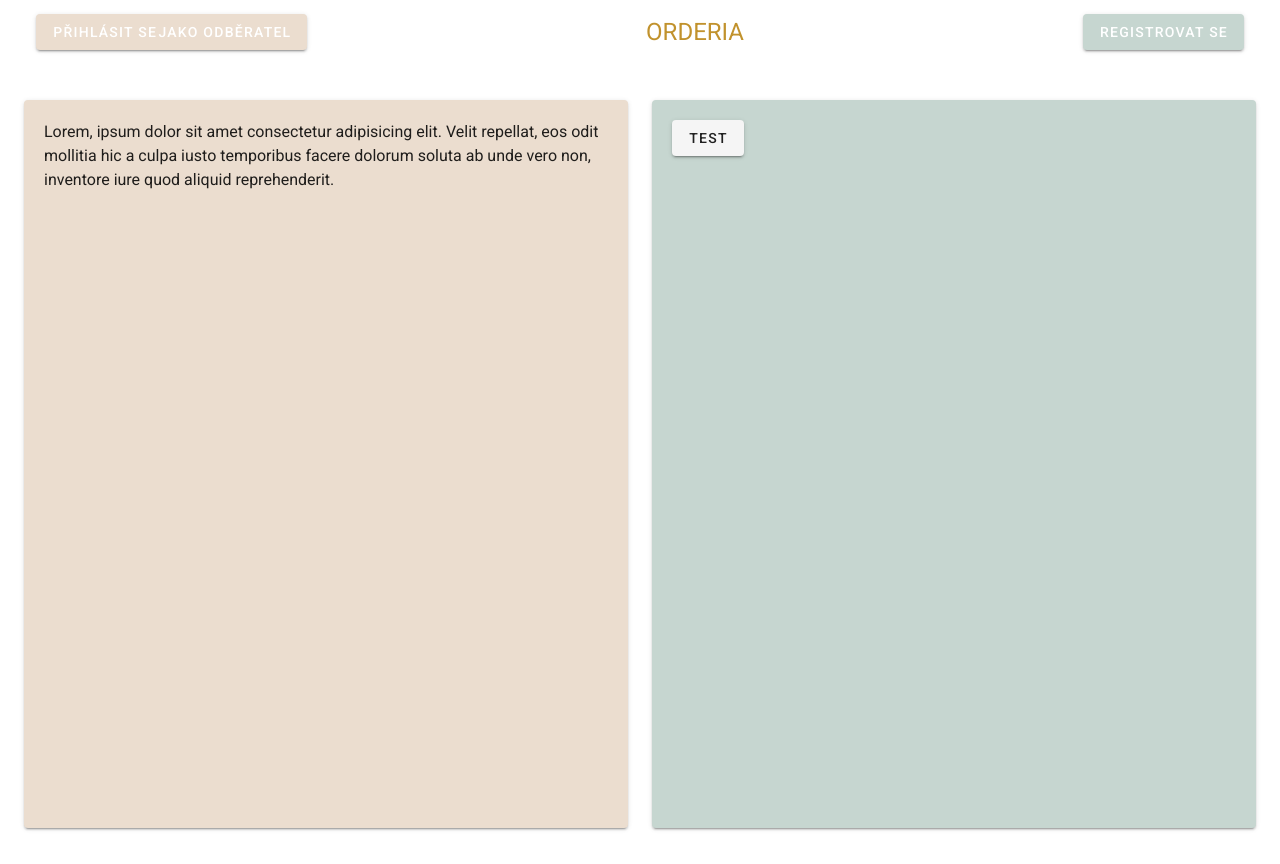
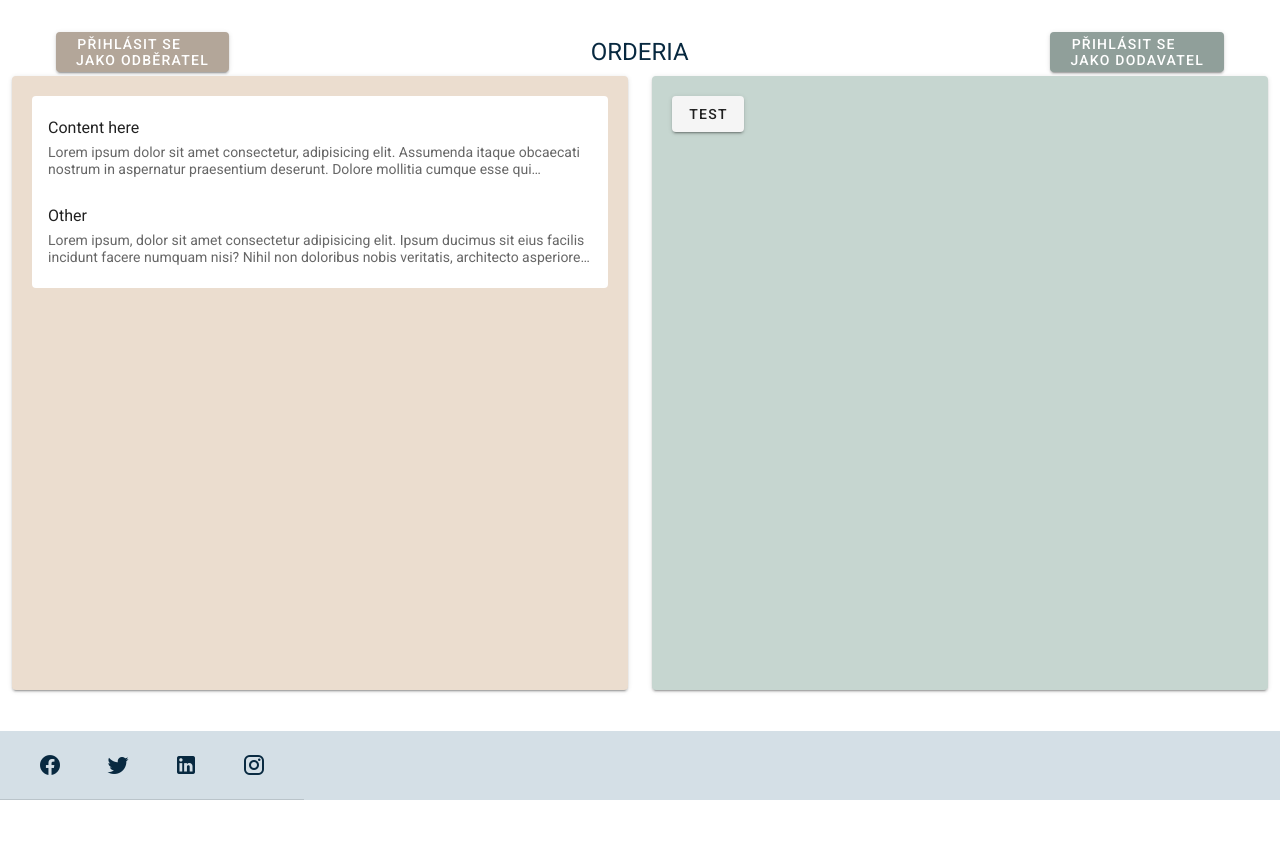
Before and after one commit to zladkaskazkina/Orderia, a Vue app: page / in a window 1280 px wide. After the commit the page ends 800 px from the top, so only its background shows below. Built offline with nearby package versions, Linux system fonts and the light colour scheme.

Commit message:
add footer and suplayout

```diff
--- a/src/components/Footer.vue
+++ b/src/components/Footer.vue
@@ -0,0 +1,26 @@
+<template>
+  <v-footer fixed padless app class="info">
+    <v-card flat tile class="text-center info">
+      <v-card-text>
+        <v-btn v-for="icon in icons" :key="icon" class="mx-4 error--text" icon>
+          <v-icon size="24px">
+            {{ icon }}
+          </v-icon>
+        </v-btn>
+      </v-card-text>
+
+      <v-divider></v-divider>
+    </v-card>
+  </v-footer>
+</template>
+<style scoped></style>
+<script>
+export default {
+  name: "Footer",
+  data() {
+    return {
+      icons: ["mdi-facebook", "mdi-twitter", "mdi-linkedin", "mdi-instagram"],
+    };
+  },
+};
+</script>
--- a/src/components/MainNavbar.vue
+++ b/src/components/MainNavbar.vue
@@ -1,23 +1,24 @@
 <template>
   <nav>
-    <v-toolbar app flat>
-      <v-btn flat color="primary" class="ml-5" router to="/login">
+    <v-toolbar app flat class="pa-5">
+      <v-btn color="primary" class="ml-5 pa-5 darken-2" router to="/login">
         Přihlásit se <br />
-        <span small>jako odběratel</span>
+        jako odběratel
       </v-btn>
       <v-spacer></v-spacer>
 
       <v-toolbar-title
         @click="$router.push('/')"
         style="cursor:pointer"
-        class="headline text-uppercase success--text"
+        class="headline text-uppercase error--text"
       >
         Orderia
       </v-toolbar-title>
 
       <v-spacer></v-spacer>
-      <v-btn color="secondary" class="mr-5" flat router to="/registrace">
-        Registrovat se
+      <v-btn color="secondary" class="mr-5 darken-2 pa-5" router to="/login">
+        Přihlásit se <br />
+        jako dodavatel
       </v-btn>
     </v-toolbar>
   </nav>
--- a/src/components/PurSidebar.vue
+++ b/src/components/PurSidebar.vue
@@ -24,7 +24,7 @@
 <style lang="scss" scoped></style>
 <script>
 export default {
-  name: "ObchodSidebar",
+  name: "ObchodBar",
   data() {
     return {
       links: [
--- a/src/components/SupSidebar.vue
+++ b/src/components/SupSidebar.vue
@@ -1,4 +1,39 @@
 <template>
-  <div class="sidebar"></div>
+  <v-navigation-drawer app permanent clipped>
+    <v-list>
+      <v-list-item
+        v-for="link in links"
+        :key="link.text"
+        router
+        :to="link.route"
+        class="success--text"
+      >
+        <v-list-item-icon>
+          <v-icon>
+            {{ link.icon }}
+          </v-icon>
+        </v-list-item-icon>
+        <v-list-item-content>
+          <v-list-item-title> {{ link.text }} </v-list-item-title>
+        </v-list-item-content>
+      </v-list-item>
+    </v-list>
+  </v-navigation-drawer>
 </template>
 <style lang="scss" scoped></style>
+<script>
+export default {
+  name: "SupSidebar",
+  data() {
+    return {
+      links: [
+        { text: "Hlavni", route: "/dodavatel" },
+        { text: "Produkty", route: "/dodavatel/produkty" },
+        { text: "Partneři", route: "/dodavatel/partneri" },
+        { text: "Statistiky", route: "/dodavatel/statistiky" },
+        { text: "Reklamace", route: "/dodavatel/reklamace" },
+      ],
+    };
+  },
+};
+</script>
--- a/src/layouts/AuthLayout.vue
+++ b/src/layouts/AuthLayout.vue
@@ -2,8 +2,12 @@
   <v-content class="grey lighten-4">
     <v-toolbar app>
       <v-spacer></v-spacer>
-      <v-toolbar-title>
-        <router-link to="/" class="brand"> Orderia </router-link>
+      <v-toolbar-title
+        @click="$router.push('/')"
+        style="cursor:pointer"
+        class="headline text-uppercase success--text"
+      >
+        Orderia
       </v-toolbar-title>
       <v-spacer></v-spacer>
     </v-toolbar>
--- a/src/layouts/ProfilLayout.vue
+++ b/src/layouts/ProfilLayout.vue
@@ -1,6 +1,32 @@
 <template>
-  <router-link to="/registration">Registration</router-link>
+  <v-content class="fill-height">
+    <SupSidebar />
+    <v-app-bar clipped-left app>
+      <v-spacer></v-spacer>
+      <v-toolbar-title
+        @click="$router.push('/')"
+        style="cursor:pointer"
+        class="headline text-uppercase success--text"
+      >
+        Orderia
+      </v-toolbar-title>
+      <v-spacer></v-spacer>
+    </v-app-bar>
+
+    <router-view />
+
+    <Footer />
+  </v-content>
 </template>
 <script>
-export default {};
+import Footer from "../components/Footer";
+import SupSidebar from "../components/SupSidebar";
+
+export default {
+  name: "StartLayout",
+  components: {
+    SupSidebar,
+    Footer,
+  },
+};
 </script>
--- a/src/router/router.js
+++ b/src/router/router.js
@@ -1,12 +1,16 @@
 import Vue from "vue";
 import VueRouter from "vue-router";
-
+// Views
 import Home from "../views/Home";
 import Login from "../views/Login";
 import Registration from "../views/Registration";
+import Test from "../views/Test";
+import Dodavatel from "../views/Dodavatel";
+// Layouts
 import StartLayout from "../layouts/StartLayout";
 import AuthLayout from "../layouts/AuthLayout";
-import Test from "../views/Test";
+import ProfilLayout from "../layouts/ProfilLayout";
+
 
 Vue.use(VueRouter);
 
@@ -34,8 +38,14 @@ const routes = [
   {
     path: "/test",
     name: "Test",
-    meta: { layout: "empty"},
+    meta: { layout: AuthLayout},
     component: Test
+  },
+  {
+    path: "/dodavatel",
+    name: "Dodavatel",
+    meta: { layout: ProfilLayout},
+    component: Dodavatel
   }
 ];
 
--- /dev/null
+++ b/src/views/Dodavatel.vue
@@ -0,0 +1,13 @@
+<template>
+  <v-content>
+    <h1>Dashboard</h1>
+  </v-content>
+</template>
+
+<script>
+// @ is an alias to /src
+export default {
+  name: "Dodavatel",
+  components: {},
+};
+</script>
--- a/src/views/Home.vue
+++ b/src/views/Home.vue
@@ -1,14 +1,35 @@
 <template>
-  <v-container fluid class="fill-height">
+  <v-content class="fill-height">
     <v-row class="pa-3 fill-height">
       <v-col md6>
         <v-card class="pa-5 fill-height" color="primary">
-          <p>
-            Lorem, ipsum dolor sit amet consectetur adipisicing elit. Velit
-            repellat, eos odit mollitia hic a culpa iusto temporibus facere
-            dolorum soluta ab unde vero non, inventore iure quod aliquid
-            reprehenderit.
-          </p>
+          <v-list three-line>
+            <v-list-item>
+              <v-list-item-content>
+                <v-list-item-title>Content here</v-list-item-title>
+                <v-list-item-subtitle
+                  >Lorem ipsum dolor sit amet consectetur, adipisicing elit.
+                  Assumenda itaque obcaecati nostrum in aspernatur praesentium
+                  deserunt. Dolore mollitia cumque esse qui reprehenderit saepe
+                  provident nobis quis, ea vero praesentium
+                  eaque!</v-list-item-subtitle
+                >
+              </v-list-item-content>
+            </v-list-item>
+
+            <v-list-item>
+              <v-list-item-content>
+                <v-list-item-title>Other</v-list-item-title>
+                <v-list-item-subtitle
+                  >Lorem ipsum, dolor sit amet consectetur adipisicing elit.
+                  Ipsum ducimus sit eius facilis incidunt facere numquam nisi?
+                  Nihil non doloribus nobis veritatis, architecto asperiores
+                  animi laborum quia delectus tenetur
+                  rerum?</v-list-item-subtitle
+                >
+              </v-list-item-content>
+            </v-list-item>
+          </v-list>
         </v-card>
       </v-col>
       <v-col md6>
@@ -17,7 +38,7 @@
         </v-card>
       </v-col>
     </v-row>
-  </v-container>
+  </v-content>
 </template>
 
 <script>
--- a/src/views/Login.vue
+++ b/src/views/Login.vue
@@ -1,6 +1,7 @@
 <template>
-  <v-card width="400px" class="mx-auto mt-5">
-    <v-card-title class="pb-0">
+  <v-container class="fill-height">
+    <v-card width="400px" class="mx-auto">
+      <v-card-title>
         <h1>Login</h1>
       </v-card-title>
       <v-card-text>
@@ -31,11 +32,14 @@
       <v-divider></v-divider>
 
       <v-card-actions>
-      <v-btn outlined color="info">Registrovat se</v-btn>
+        <v-btn outlined color="success" router to="/registrace"
+          >Registrovat se</v-btn
+        >
         <v-spacer></v-spacer>
-      <v-btn color="info">Přihlásit se</v-btn>
+        <v-btn color="success" router to="/dodavatel">Přihlásit se</v-btn>
       </v-card-actions>
     </v-card>
+  </v-container>
 </template>
 <style lang="scss" scoped></style>
 
```
Lines whose indentation alone changed are shown as unchanged.
